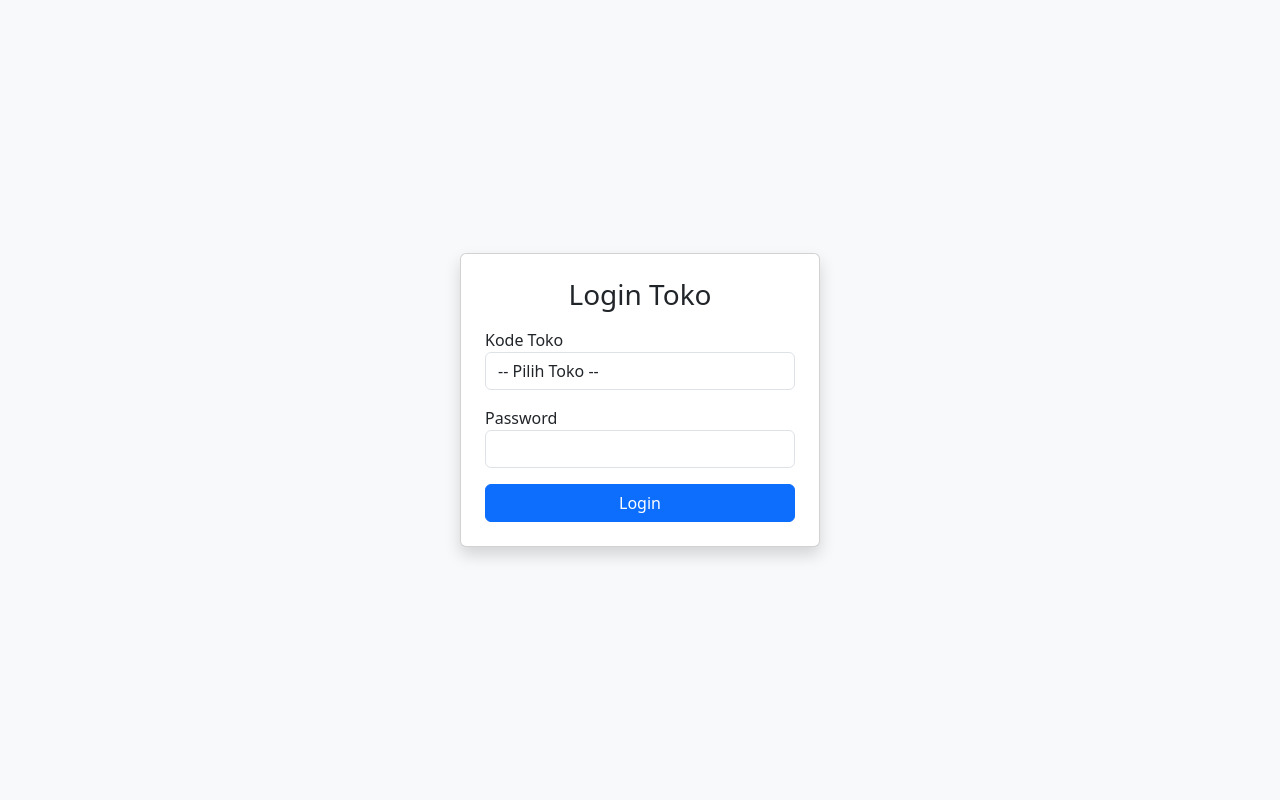
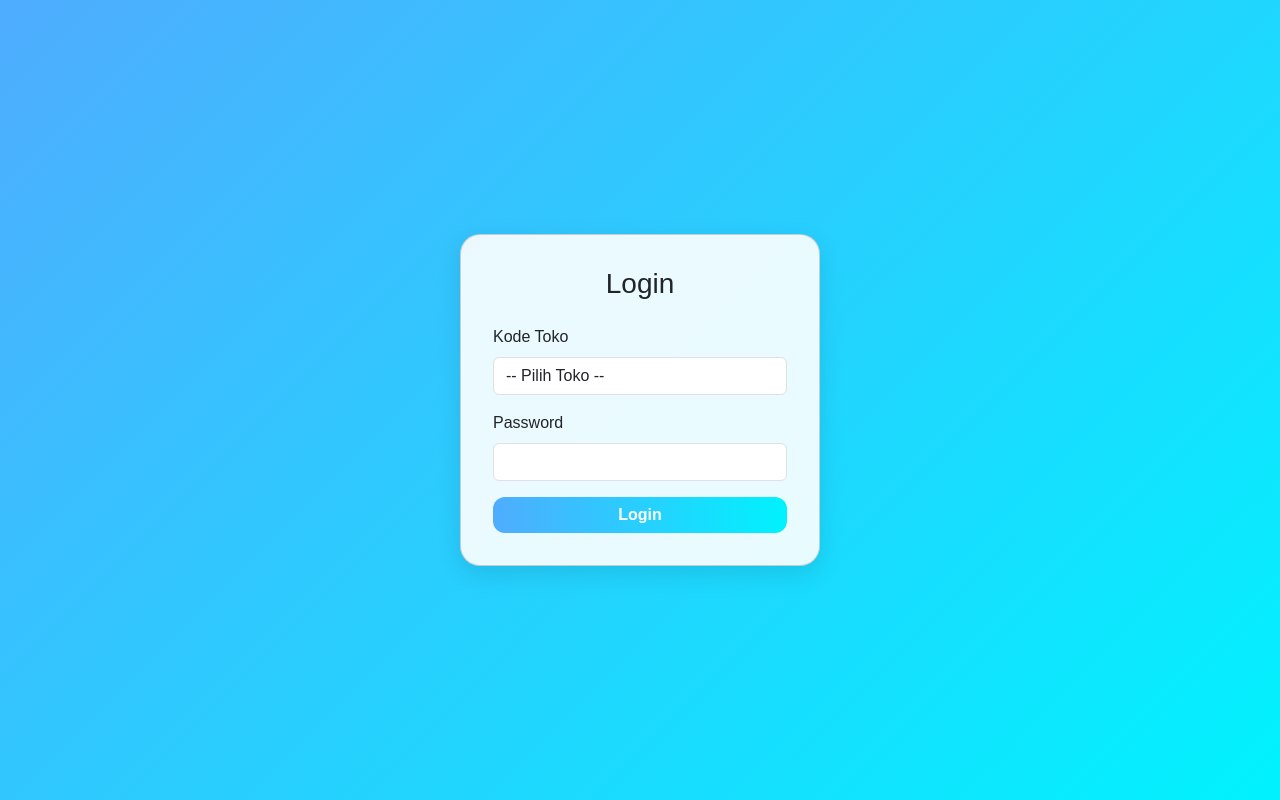
Before and after one commit to xnxxdhooomrzkyyy/bot-telegram, a Flask app: page / in a window 1280 px wide. Run offline with Flask 3, Linux system fonts and the light colour scheme.

Commit message:
Update login.html

```diff
--- a/templates/login.html
+++ b/templates/login.html
@@ -5,19 +5,42 @@
   <meta name="viewport" content="width=device-width, initial-scale=1.0">
   <title>Login - Retur App</title>
   <link href="https://cdn.jsdelivr.net/npm/bootstrap@5.3.0/dist/css/bootstrap.min.css" rel="stylesheet">
+  <style>
+    body {
+      font-family: 'Poppins', sans-serif;
+      background: linear-gradient(135deg, #4facfe 0%, #00f2fe 100%);
+      height: 100vh;
+      display: flex;
+      justify-content: center;
+      align-items: center;
+    }
+    .card {
+      background: rgba(255, 255, 255, 0.9);
+      border-radius: 20px;
+      box-shadow: 0 8px 25px rgba(0,0,0,0.1);
+      max-width: 360px;
+      padding: 2rem;
+      width: 100%;
+    }
+    .btn-primary {
+      border-radius: 12px;
+      background: linear-gradient(90deg, #4facfe, #00f2fe);
+      border: none;
+      font-weight: 600;
+    }
+  </style>
 </head>
-<body class="bg-light d-flex justify-content-center align-items-center vh-100">
+<body>
+  <div class="card">
+    <h3 class="text-center mb-4">Login</h3>
 
-  <div class="card shadow p-4" style="width: 360px;">
-    <h3 class="text-center mb-3">Login Toko</h3>
-
-    <!-- Flash Message -->
+    <!-- Flash Messages -->
     {% with messages = get_flashed_messages(with_categories=true) %}
       {% if messages %}
         {% for category, message in messages %}
           <div class="alert alert-{{ category }} alert-dismissible fade show" role="alert">
             {{ message }}
-            <button type="button" class="btn-close" data-bs-dismiss="alert"></button>
+            <button type="button" class="btn-close" data-bs-dismiss="alert" aria-label="Close"></button>
           </div>
         {% endfor %}
       {% endif %}
@@ -25,7 +48,7 @@
 
     <form method="post">
       <div class="mb-3">
-        <label>Kode Toko</label>
+        <label class="form-label">Kode Toko</label>
         <select name="kode_toko" class="form-control" required>
           <option value="">-- Pilih Toko --</option>
           {% for toko in toko_list %}
@@ -34,13 +57,13 @@
         </select>
       </div>
       <div class="mb-3">
-        <label>Password</label>
+        <label class="form-label">Password</label>
         <input type="password" name="password" class="form-control" required>
       </div>
-      <button class="btn btn-primary w-100">Login</button>
+      <button type="submit" class="btn btn-primary w-100">Login</button>
     </form>
   </div>
 
-  <script src="https://cdn.jsdelivr.net/npm/bootstrap@5.3.2/dist/js/bootstrap.bundle.min.js"></script>
+  <script src="https://cdn.jsdelivr.net/npm/bootstrap@5.3.0/dist/js/bootstrap.bundle.min.js"></script>
 </body>
-</html>
+  </html>
```
